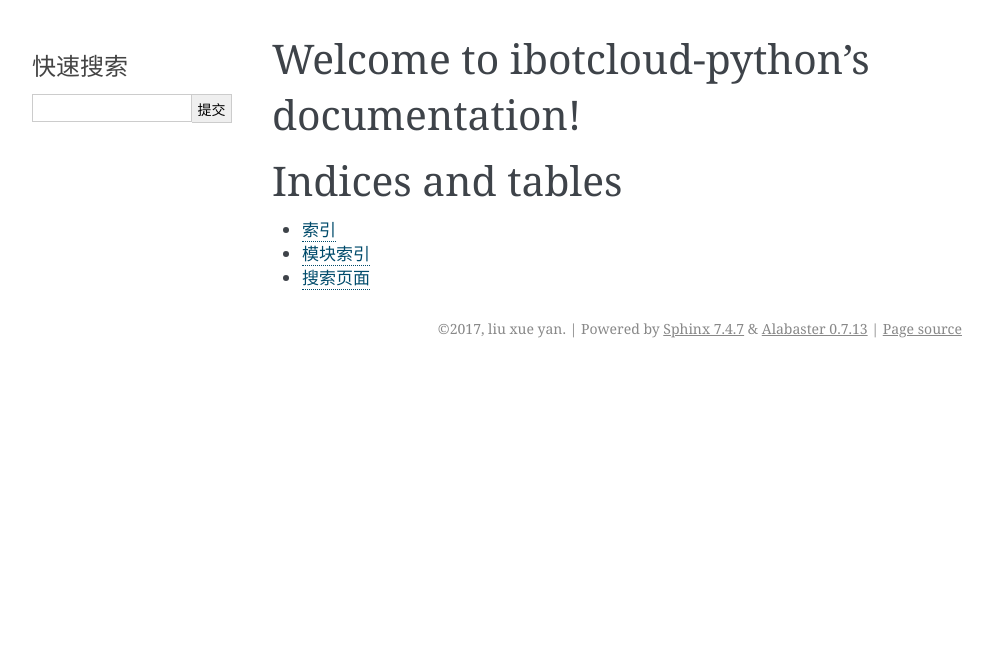
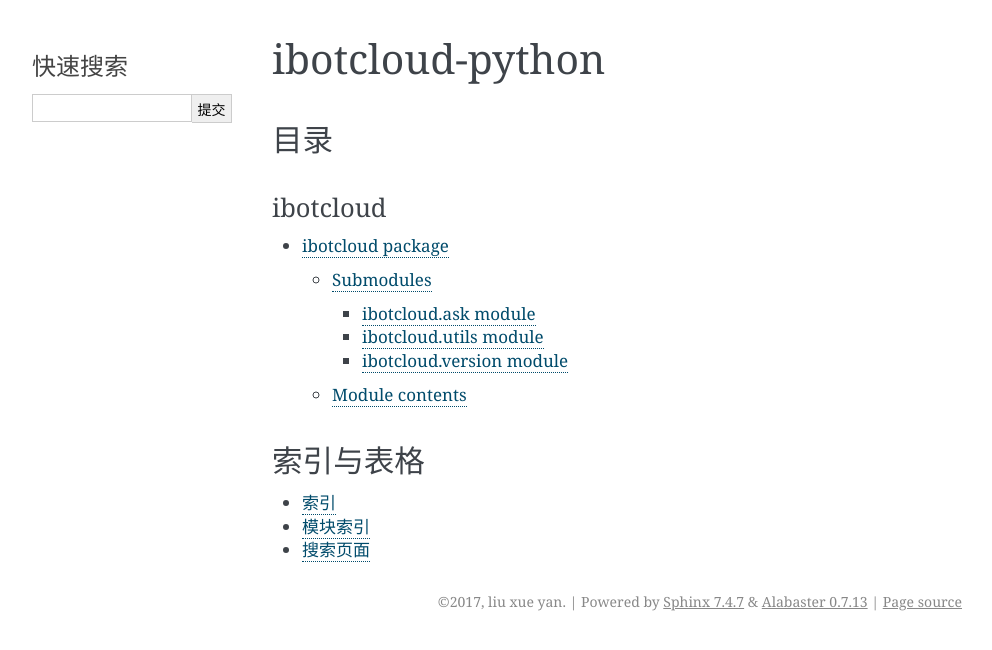
Before and after one commit to tanbro/ibotcloud-python, a Sphinx documentation site: the page built from docs/index.rst, in a window 1280 px wide. Shown: the top 650 px of the page, without its empty margins (148-1140 px from the left). Built offline with Sphinx 7.4.7, drawn with Linux system fonts in a browser that asks for light colours.

Commit message:
modify: Sphinx-docs

```diff
--- /dev/null
+++ b/docs/ibotcloud.ask.rst
@@ -0,0 +1,7 @@
+ibotcloud\.ask module
+=====================
+
+.. automodule:: ibotcloud.ask
+    :members:
+    :undoc-members:
+    :show-inheritance:
--- /dev/null
+++ b/docs/ibotcloud.rst
@@ -0,0 +1,19 @@
+ibotcloud package
+=================
+
+Submodules
+----------
+
+.. toctree::
+
+   ibotcloud.ask
+   ibotcloud.utils
+   ibotcloud.version
+
+Module contents
+---------------
+
+.. automodule:: ibotcloud
+    :members:
+    :undoc-members:
+    :show-inheritance:
--- /dev/null
+++ b/docs/ibotcloud.utils.rst
@@ -0,0 +1,7 @@
+ibotcloud\.utils module
+=======================
+
+.. automodule:: ibotcloud.utils
+    :members:
+    :undoc-members:
+    :show-inheritance:
--- /dev/null
+++ b/docs/ibotcloud.version.rst
@@ -0,0 +1,7 @@
+ibotcloud\.version module
+=========================
+
+.. automodule:: ibotcloud.version
+    :members:
+    :undoc-members:
+    :show-inheritance:
--- a/docs/index.rst
+++ b/docs/index.rst
@@ -3,17 +3,19 @@
    You can adapt this file completely to your liking, but it should at least
    contain the root `toctree` directive.
 
-Welcome to ibotcloud-python's documentation!
-============================================
+================
+ibotcloud-python
+================
 
-.. toctree::
-   :maxdepth: 2
-   :caption: Contents:
+------------------
+目录
+------------------
 
+.. include:: modules.rst
 
-
-Indices and tables
-==================
+------------------
+索引与表格
+------------------
 
 * :ref:`genindex`
 * :ref:`modindex`
--- /dev/null
+++ b/docs/modules.rst
@@ -0,0 +1,7 @@
+ibotcloud
+=========
+
+.. toctree::
+   :maxdepth: 4
+
+   ibotcloud
```
